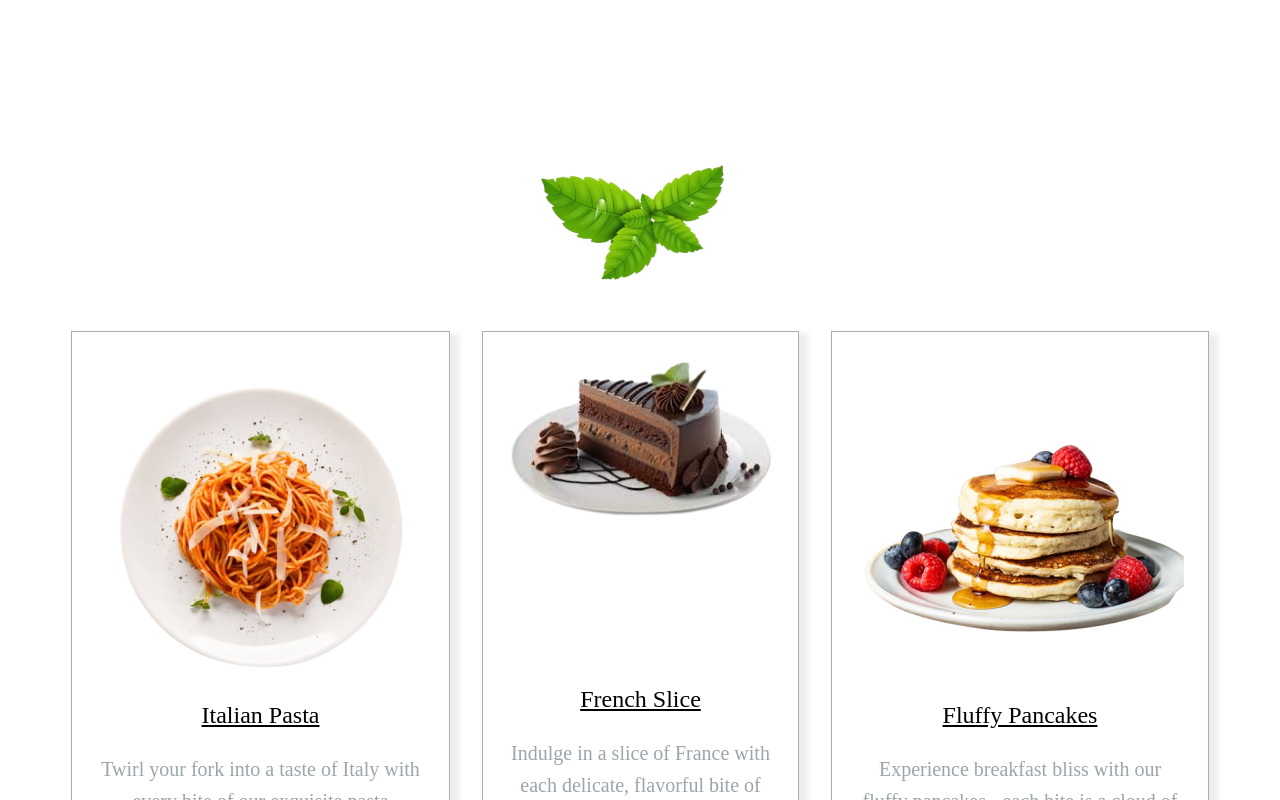
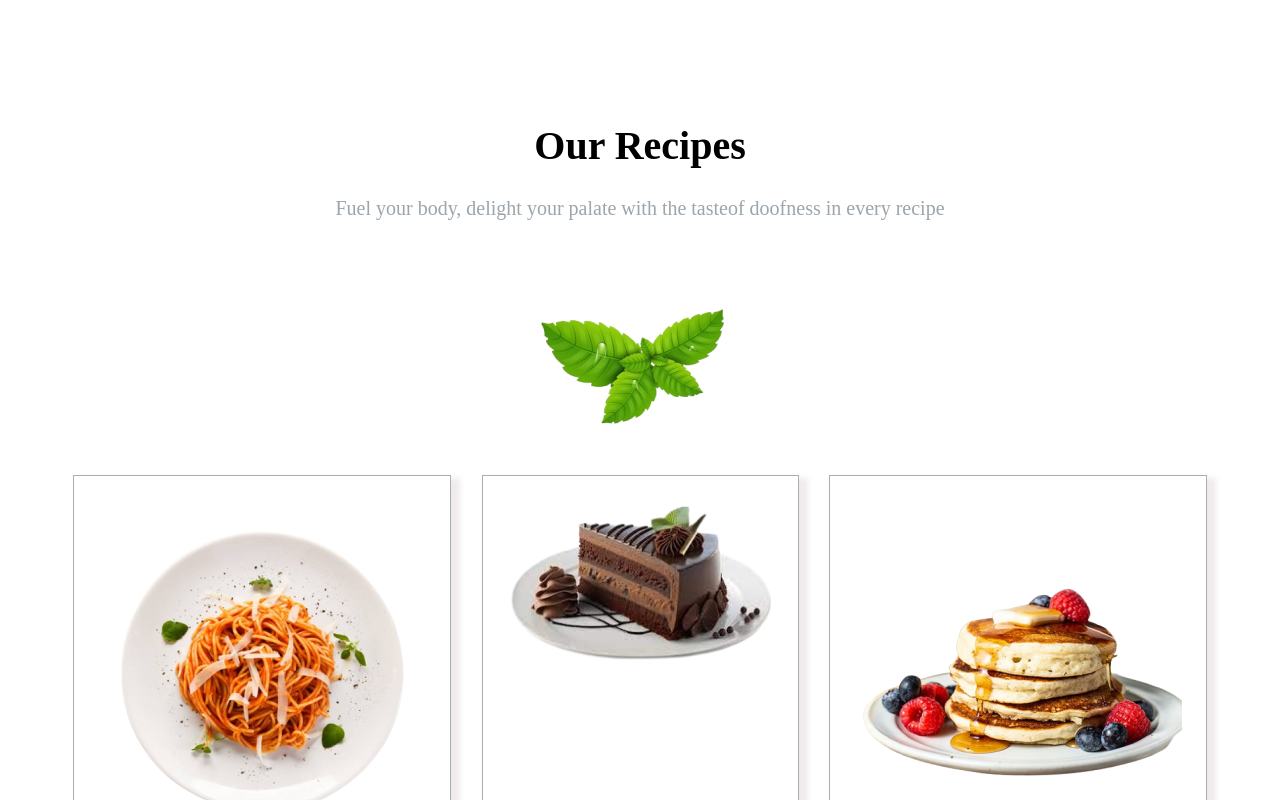
Before and after one commit to kassimu21/FLAVOURHIVE, a React (Vite) app in the folder frontend/: page / in a window 1280 px wide. Shown: the part 660-1460 px from the top of the page. Built offline with nearby package versions, Linux system fonts and the light colour scheme.

Commit message:
feature: created navbar, hero and our recipes page

```diff
--- a/frontend/src/components/Homepage/recipes/OurRecipes.jsx
+++ b/frontend/src/components/Homepage/recipes/OurRecipes.jsx
@@ -21,6 +21,8 @@ const OurRecipes = () => {
   return (
     <>
         <div className="pd_recipes">
+            <h2>Our Recipes</h2>
+            <p className='header'>Fuel your body, delight your palate with the tasteof doofness in every recipe </p>
             <div className="img_headar">
                 <img src='/images/leaf-header.png'/>
             </div>
--- a/frontend/src/components/Homepage/recipes/index.scss
+++ b/frontend/src/components/Homepage/recipes/index.scss
@@ -2,8 +2,21 @@
 
 .pd_recipes {
     width: 80%;
-    margin: auto;
-    padding: 60px 0;
+    margin: 80px auto;
+    h2{
+        font-size: 40px;
+        font-weight: 700;
+        line-height: 52px;
+        text-align: center;
+        padding: 0;
+        margin: 0;
+    }
+    .header{
+        font-size: 20px;
+        line-height: 32px;
+        color: #9ca5ab;
+        text-align: center;
+    }
 
     .img_headar {
         text-align: center;
@@ -15,10 +28,10 @@
         display: flex;
         justify-content: center;
         align-items: center;
-        gap: 2rem;
+        gap: 3%;
 
         .card {
-            width: 380px !important;
+            width: 32% !important;
             height: 535px;
             display: flex;
             flex-direction: column;
@@ -49,10 +62,8 @@
                     text-align: center;
                 }
             }
-            img {
-                height: auto;
-                width: auto;
-            }
+
+
         }
     }
 }
```
